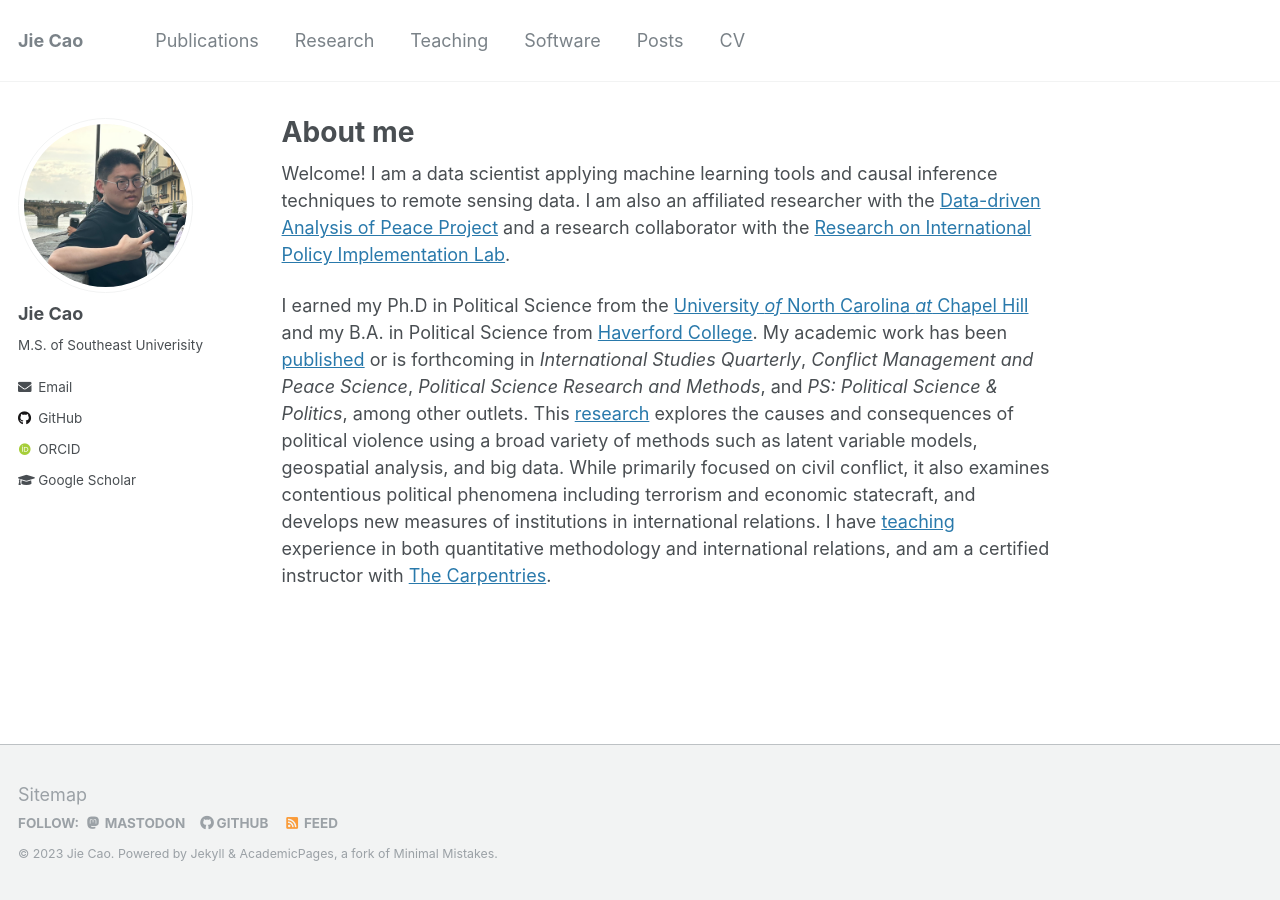
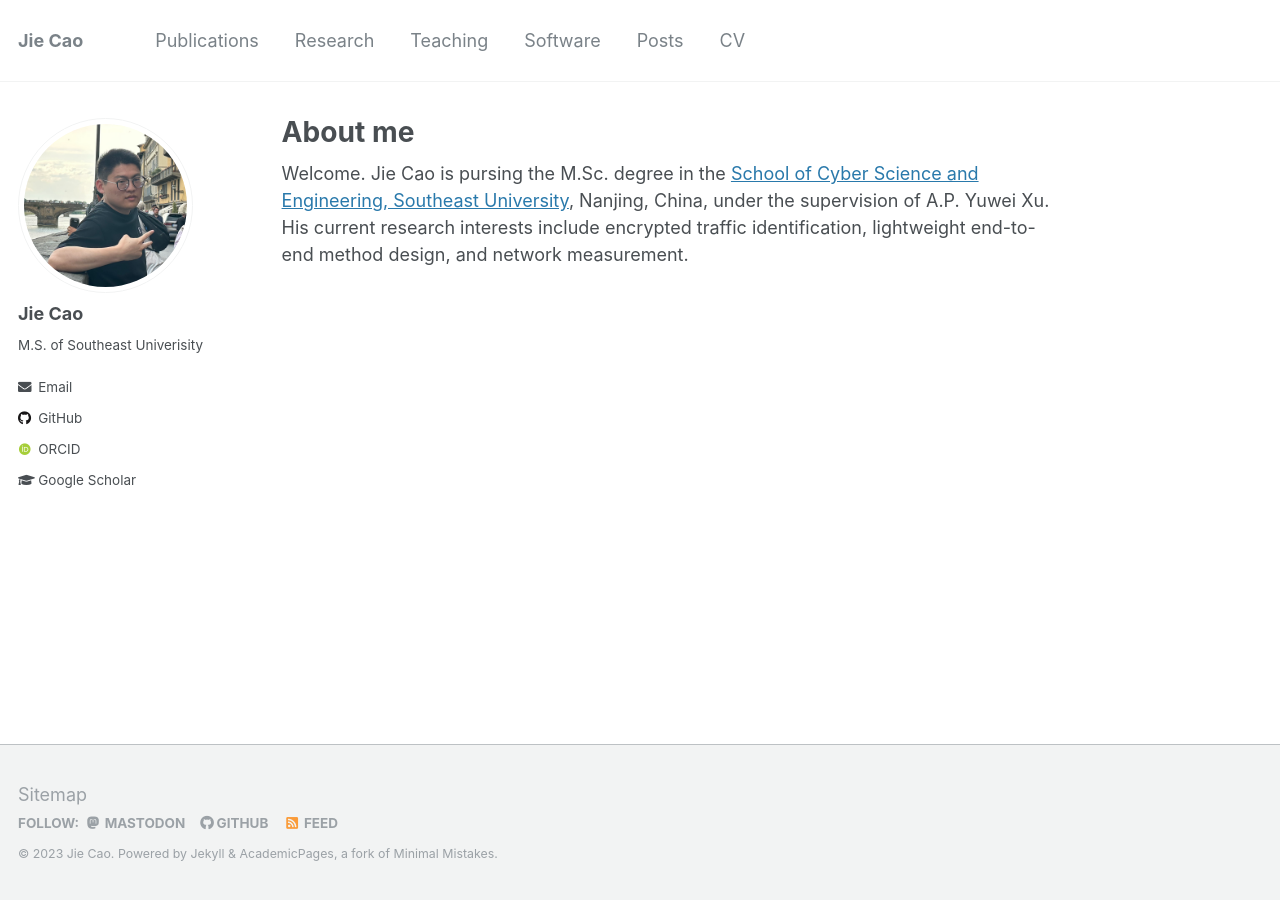
Before and after one commit to JieJayCao/JieJayCao.github.io, a Jekyll site: the page built from _pages/about.md, in a window 1280 px wide. Built offline with Jekyll 4.4.1, drawn with Linux system fonts in a browser that asks for light colours; some web fonts are replaced.

Commit message:
Update about.md

```diff
--- a/_pages/about.md
+++ b/_pages/about.md
@@ -8,23 +8,4 @@
   - /about.html
 ---
 
-Welcome! I am a data scientist applying machine learning tools and causal
-inference techniques to remote sensing data. I am also an affiliated
-researcher with the [Data-driven Analysis of Peace Project](https://dapp-lab.org)
-and a research collaborator with the
-[Research on International Policy Implementation Lab](https://bridgingthegapproject.org/ripil).
-
-I earned my Ph.D in Political Science from the
-[University *of* North Carolina *at* Chapel Hill](https://www.unc.edu) and my
-B.A. in Political Science from [Haverford College](https://www.haverford.edu).
-My academic work has been [published](publications) or is forthcoming in
-*International Studies Quarterly*, *Conflict Management and Peace Science*,
-*Political Science Research and Methods*, and *PS: Political Science & Politics*,
-among other outlets. This [research](research) explores the causes and
-consequences of political violence using a broad variety of methods such as
-latent variable models, geospatial analysis, and big data. While primarily
-focused on civil conflict, it also examines contentious political phenomena
-including terrorism and economic statecraft, and develops new measures of
-institutions in international relations. I have [teaching](teaching) experience
-in both quantitative methodology and international relations, and am a certified
-instructor with [The Carpentries](https://carpentries.org).
+Welcome. Jie Cao is pursing the M.Sc. degree in the [School of Cyber Science and Engineering, Southeast University](https://cyber.seu.edu.cn/), Nanjing, China, under the supervision of A.P. Yuwei Xu. His current research interests include encrypted traffic identification, lightweight end-to-end method design, and network measurement.
```
